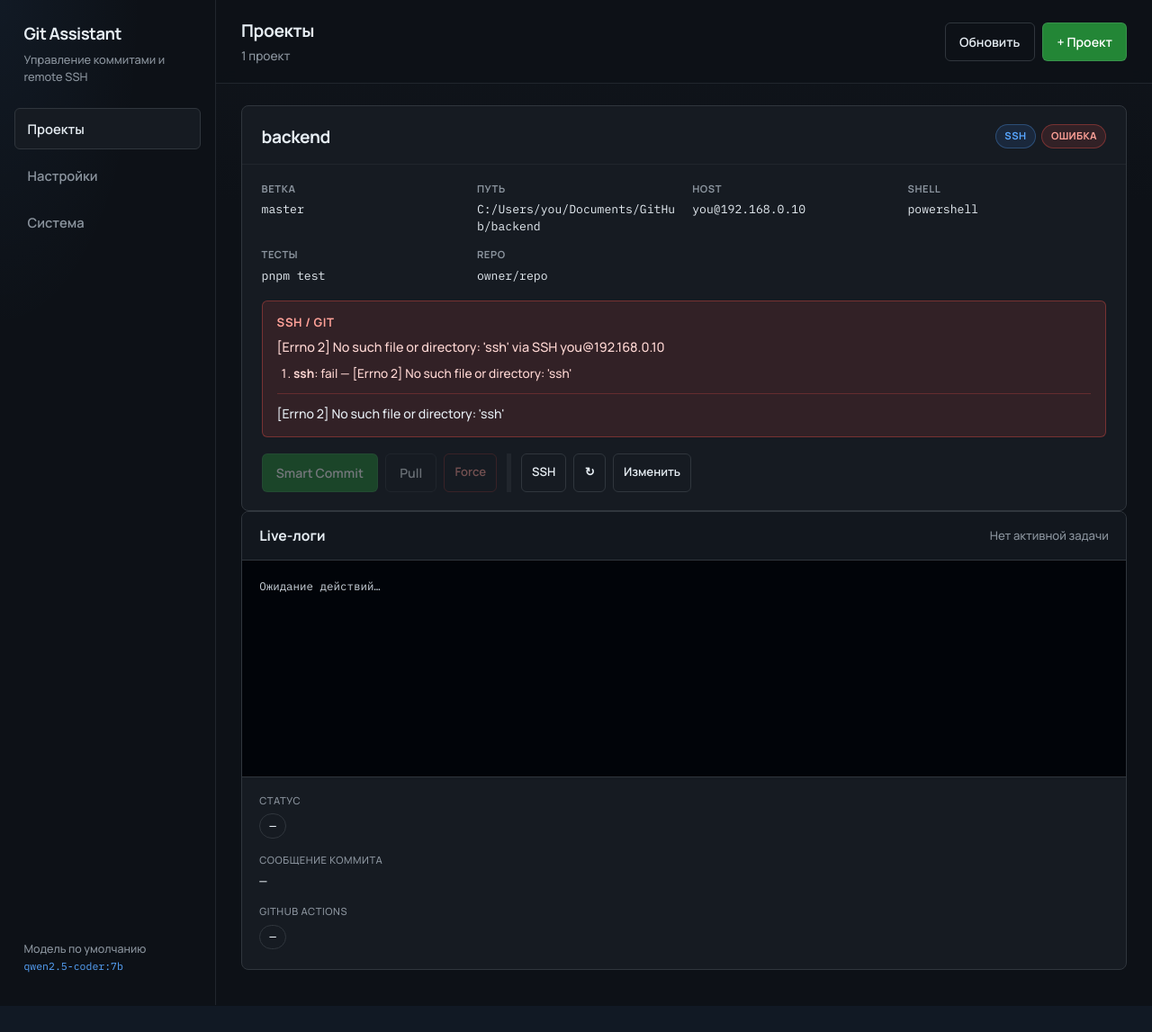
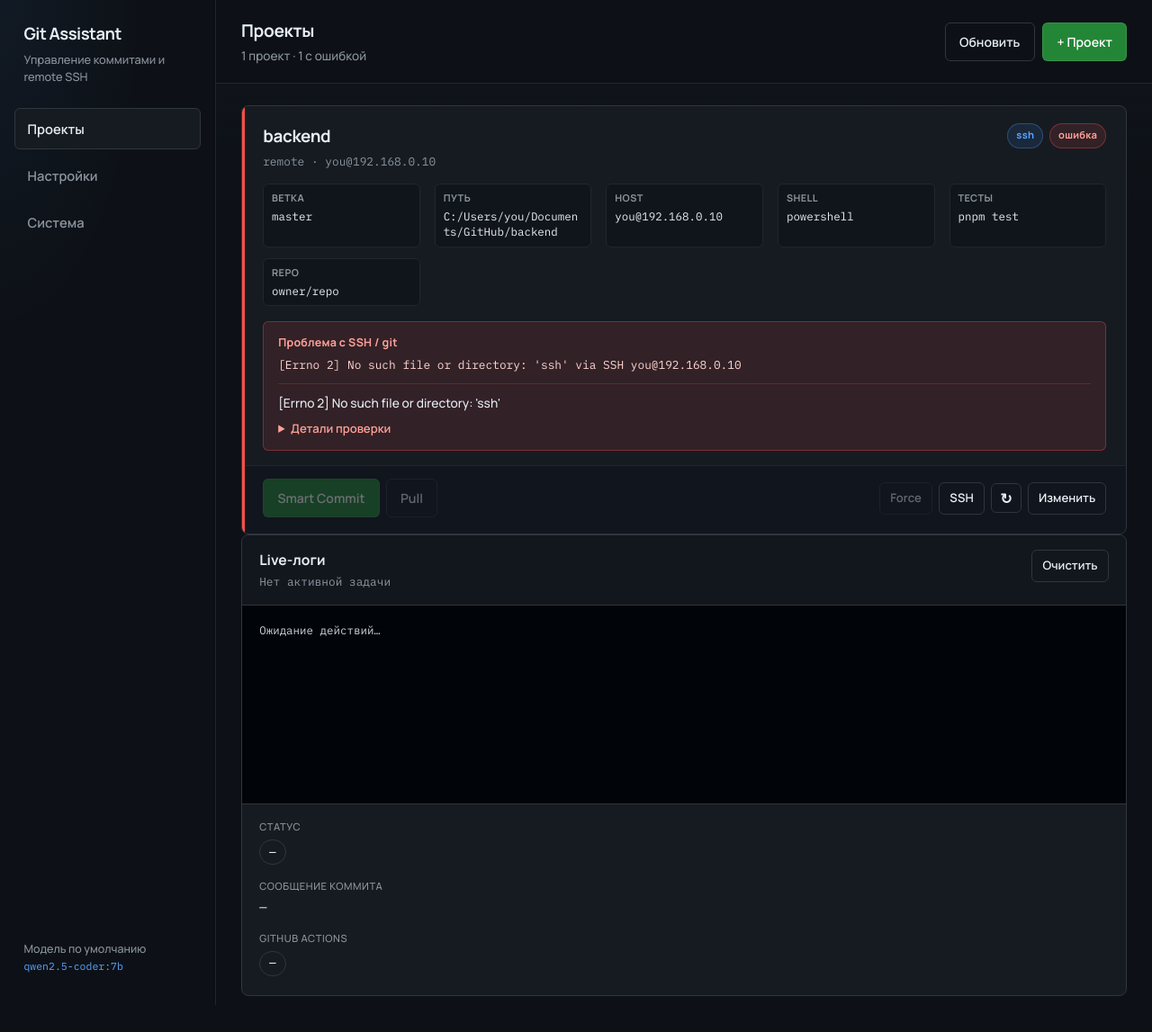
Before and after one commit to Overl1te/git-assistant, a FastAPI app: page / in a window 1280 px wide. Shown: the whole page at 90% size. Before the commit the page ends 1118 px from the top, so only its background shows below. Run offline with FastAPI, Linux system fonts and the light colour scheme; parts of the project's set-up code (start-up, migrations or seed data) failed here and were passed over.

Commit message:
Polish dashboard UX: status accents, skeletons, clearer actions.
Cards show loading shimmer and tone strips; primary vs secondary actions; quieter badges and toast motion.

```diff
--- a/static/style.css
+++ b/static/style.css
@@ -236,45 +240,91 @@ textarea {
   font-size: 0.82rem;
 }
 
+.btn-icon {
+  min-width: 2.1rem;
+  padding-left: 0.55rem;
+  padding-right: 0.55rem;
+  font-size: 1rem;
+  line-height: 1;
+}
+
+#refresh-all.is-spinning {
+  color: var(--blue);
+  border-color: rgba(88, 166, 255, 0.4);
+}
+
+#refresh-all.is-spinning::after {
+  content: "";
+  display: inline-block;
+  width: 0.65rem;
+  height: 0.65rem;
+  margin-left: 0.45rem;
+  border: 2px solid rgba(88, 166, 255, 0.25);
+  border-top-color: var(--blue);
+  border-radius: 50%;
+  animation: spin 0.7s linear infinite;
+  vertical-align: -1px;
+}
+
+@keyframes spin {
+  to { transform: rotate(360deg); }
+}
+
 .projects {
   display: grid;
-  gap: 1.15rem;
+  gap: 1rem;
 }
 
 .card {
+  position: relative;
   background: var(--panel);
   border: 1px solid var(--line);
   border-radius: var(--radius);
   overflow: hidden;
+  animation: cardIn 0.28s ease both;
+  transition: border-color 0.2s ease, box-shadow 0.2s ease;
+}
+
+@keyframes cardIn {
+  from {
+    opacity: 0;
+    transform: translateY(6px);
+  }
+  to {
+    opacity: 1;
+    transform: none;
+  }
+}
+
+.card-accent {
+  position: absolute;
+  left: 0;
+  top: 0;
+  bottom: 0;
+  width: 3px;
+  background: var(--line);
+}
+
+.card.tone-ok .card-accent { background: var(--green); }
+.card.tone-dirty .card-accent { background: var(--amber); }
+.card.tone-error .card-accent { background: var(--red); }
+.card.tone-loading .card-accent {
+  background: linear-gradient(180deg, var(--blue), transparent);
+  animation: accentPulse 1.2s ease-in-out infinite;
+}
+
+@keyframes accentPulse {
+  0%, 100% { opacity: 0.45; }
+  50% { opacity: 1; }
 }
 
 .card.busy {
-  opacity: 0.65;
+  opacity: 0.6;
   pointer-events: none;
 }
 
 .card.probing {
   border-color: rgba(88, 166, 255, 0.35);
-}
-
-.actions-sep {
-  flex: 0 0 0.35rem;
-  width: 1px;
-  align-self: stretch;
-  background: var(--line-soft);
-  margin: 0 0.15rem;
-}
-
-.error-steps {
-  margin: 0.55rem 0 0;
-  padding-left: 1.15rem;
-  color: #ffd7d3;
-  font-size: 0.85rem;
-  line-height: 1.5;
-}
-
-.error-steps li {
-  margin: 0.2rem 0;
 }
 
 .card-head {
@@ -283,15 +333,29 @@ textarea {
   align-items: flex-start;
   justify-content: space-between;
   gap: 0.85rem;
-  padding: 1.2rem 1.35rem 1rem;
-  border-bottom: 1px solid var(--line-soft);
+  padding: 1.15rem 1.35rem 0.95rem 1.45rem;
+}
+
+.card-title-wrap {
+  min-width: 0;
 }
 
 .card-title {
   margin: 0;
-  font-size: 1.2rem;
+  font-size: 1.18rem;
   font-weight: 700;
   letter-spacing: -0.02em;
+}
+
+.card-sub {
+  margin: 0.3rem 0 0;
+  color: var(--muted);
+  font-size: 0.8rem;
+  font-family: var(--mono);
+  overflow: hidden;
+  text-overflow: ellipsis;
+  white-space: nowrap;
+  max-width: min(42rem, 70vw);
 }
 
 .card-badges {
@@ -303,131 +367,80 @@ textarea {
 
 .facts {
   display: grid;
-  grid-template-columns: repeat(auto-fit, minmax(180px, 1fr));
-  gap: 0.85rem 1.15rem;
-  padding: 1.15rem 1.35rem;
+  grid-template-columns: repeat(auto-fit, minmax(160px, 1fr));
+  gap: 0.75rem 1rem;
+  padding: 0 1.35rem 1.05rem 1.45rem;
+}
+
+.skeleton-facts {
+  grid-template-columns: repeat(4, 1fr);
+}
+
+.skel {
+  height: 2.4rem;
+  border-radius: 6px;
+  background: linear-gradient(90deg, var(--line-soft) 0%, #1c2128 50%, var(--line-soft) 100%);
+  background-size: 200% 100%;
+  animation: shimmer 1.1s linear infinite;
+}
+
+@keyframes shimmer {
+  to { background-position: -200% 0; }
 }
 
 .fact {
   min-width: 0;
+  padding: 0.45rem 0.55rem;
+  border-radius: 6px;
+  background: rgba(1, 4, 9, 0.28);
+  border: 1px solid var(--line-soft);
 }
 
 .fact-label {
   color: var(--muted);
-  font-size: 0.7rem;
+  font-size: 0.68rem;
+  letter-spacing: 0.04em;
   text-transform: uppercase;
-  letter-spacing: 0.05em;
   font-weight: 650;
-  margin-bottom: 0.3rem;
+  margin-bottom: 0.2rem;
 }
 
 .fact-value {
   font-family: var(--mono);
-  font-size: 0.82rem;
+  font-size: 0.78rem;
   word-break: break-word;
-  line-height: 1.45;
-}
-
-.alert {
-  margin: 0 1.35rem 1.1rem;
-  padding: 0.9rem 1rem;
-  border-radius: 6px;
-  border: 1px solid rgba(248, 81, 73, 0.35);
-  background: var(--red-bg);
-}
-
-.alert-title {
-  margin: 0 0 0.35rem;
-  font-size: 0.82rem;
-  font-weight: 700;
-  color: #ffa198;
-  text-transform: uppercase;
-  letter-spacing: 0.04em;
-}
-
-.alert-body {
-  margin: 0;
-  color: #ffd7d3;
-  font-size: 0.9rem;
-  line-height: 1.5;
-  word-break: break-word;
-}
-
-.alert-hint {
-  margin: 0.7rem 0 0;
-  padding-top: 0.7rem;
-  border-top: 1px solid rgba(248, 81, 73, 0.25);
-  color: var(--text);
-  font-size: 0.88rem;
-  line-height: 1.55;
-}
-
-.alert-hint code {
-  font-family: var(--mono);
-  font-size: 0.78rem;
-  background: var(--bg1);
-  border: 1px solid var(--line-soft);
-  padding: 0.1rem 0.35rem;
-  border-radius: 4px;
-}
-
-.diag {
-  margin: 0 1.35rem 1.1rem;
-  padding: 0.9rem 1rem;
-  border-radius: 6px;
-  border: 1px solid var(--line);
-  background: var(--panel-2);
-}
-
-.diag.ok {
-  border-color: rgba(63, 185, 80, 0.35);
-  background: var(--green-bg);
-}
-
-.diag.fail {
-  border-color: rgba(248, 81, 73, 0.35);
-  background: var(--red-bg);
-}
-
-.diag h4 {
-  margin: 0 0 0.55rem;
-  font-size: 0.9rem;
-}
-
-.diag ol {
-  margin: 0;
-  padding-left: 1.15rem;
-  font-size: 0.85rem;
-  color: var(--muted);
-}
-
-.diag li {
-  margin: 0.25rem 0;
-}
-
-.diag .hint {
-  margin: 0.65rem 0 0;
-  font-size: 0.88rem;
-  line-height: 1.5;
-}
-
-.card-actions {
-  display: flex;
-  flex-wrap: wrap;
-  gap: 0.5rem;
-  padding: 0 1.35rem 1.25rem;
+  line-height: 1.4;
+  overflow: hidden;
+  display: -webkit-box;
+  -webkit-line-clamp: 2;
+  -webkit-box-orient: vertical;
 }
 
 .badge {
   display: inline-flex;
   align-items: center;
-  padding: 0.28rem 0.6rem;
+  gap: 0.35rem;
+  padding: 0.28rem 0.58rem;
   border-radius: 999px;
   font-size: 0.7rem;
   font-weight: 650;
-  letter-spacing: 0.03em;
-  text-transform: uppercase;
+  letter-spacing: 0.02em;
+  text-transform: lowercase;
   border: 1px solid var(--line);
+}
+
+.pulse-dot {
+  width: 0.45rem;
+  height: 0.45rem;
+  border-radius: 50%;
+  background: var(--blue);
+  box-shadow: 0 0 0 0 rgba(88, 166, 255, 0.55);
+  animation: pulseDot 1.2s ease-out infinite;
+}
+
+@keyframes pulseDot {
+  70% { box-shadow: 0 0 0 0.45rem rgba(88, 166, 255, 0); }
+  100% { box-shadow: 0 0 0 0 rgba(88, 166, 255, 0); }
 }
 
 .badge.dirty {
@@ -470,12 +484,115 @@ textarea {
   color: var(--muted);
 }
 
+.alert {
+  margin: 0 1.35rem 1rem 1.45rem;
+  padding: 0.85rem 1rem;
+  border-radius: 6px;
+  border: 1px solid rgba(248, 81, 73, 0.35);
+  background: var(--red-bg);
+}
+
+.alert-title {
+  margin: 0 0 0.35rem;
+  font-size: 0.78rem;
+  font-weight: 700;
+  color: #ffa198;
+  letter-spacing: 0.02em;
+}
+
+.alert-body {
+  margin: 0;
+  color: #ffd7d3;
+  font-size: 0.88rem;
+  line-height: 1.5;
+  word-break: break-word;
+  font-family: var(--mono);
+  font-size: 0.8rem;
+}
+
+.alert-hint {
+  margin: 0.65rem 0 0;
+  padding-top: 0.65rem;
+  border-top: 1px solid rgba(248, 81, 73, 0.22);
+  color: var(--text);
+  font-size: 0.86rem;
+  line-height: 1.55;
+}
+
+.alert-hint code {
+  font-family: var(--mono);
+  font-size: 0.76rem;
+  background: var(--bg1);
+  border: 1px solid var(--line-soft);
+  padding: 0.1rem 0.35rem;
+  border-radius: 4px;
+}
+
+.error-details {
+  margin-top: 0.55rem;
+  color: #ffd7d3;
+  font-size: 0.82rem;
+}
+
+.error-details summary {
+  cursor: pointer;
+  color: #ffa198;
+  font-weight: 600;
+}
+
+.error-steps {
+  margin: 0.45rem 0 0;
+  padding-left: 1.1rem;
+  line-height: 1.5;
+}
+
+.error-steps li {
+  margin: 0.2rem 0;
+}
+
+.step-ok-yes { color: var(--green); }
+.step-ok-no { color: #ffa198; }
+
+.card-actions {
+  display: flex;
+  flex-wrap: wrap;
+  align-items: center;
+  justify-content: space-between;
+  gap: 0.65rem;
+  padding: 0.85rem 1.35rem 1.15rem 1.45rem;
+  border-top: 1px solid var(--line-soft);
+  background: rgba(1, 4, 9, 0.22);
+}
+
+.actions-primary,
+.actions-secondary {
+  display: flex;
+  flex-wrap: wrap;
+  gap: 0.45rem;
+  align-items: center;
+}
+
+.actions-sep {
+  display: none;
+}
+
 .empty {
   border: 1px dashed var(--line);
   background: var(--panel);
   border-radius: var(--radius);
   padding: 3rem 1.5rem;
   text-align: center;
+}
+
+.empty-icon {
+  width: 3rem;
+  height: 3rem;
+  margin: 0 auto 1rem;
+  border-radius: 10px;
+  border: 1px solid var(--line);
+  background:
+    linear-gradient(135deg, rgba(88, 166, 255, 0.12), transparent 60%),
+    var(--panel-2);
 }
 
 .empty h3 {
@@ -496,6 +613,10 @@ textarea {
   overflow: hidden;
 }
 
+.log-panel .panel-header {
+  align-items: flex-start;
+}
+
 .panel-header {
   display: flex;
   flex-wrap: wrap;
@@ -514,15 +635,18 @@ textarea {
 }
 
 .panel-sub {
+  display: block;
+  margin-top: 0.2rem;
   color: var(--muted);
-  font-size: 0.82rem;
+  font-size: 0.8rem;
+  font-family: var(--mono);
 }
 
 .log-view {
   margin: 0;
   padding: 1.1rem 1.2rem;
-  min-height: 240px;
-  max-height: 420px;
+  min-height: 220px;
+  max-height: 380px;
   overflow: auto;
   font-family: var(--mono);
   font-size: 0.78rem;
--- a/templates/index.html
+++ b/templates/index.html
@@ -43,10 +43,13 @@
         <section class="view" id="view-projects">
           <div class="projects" id="projects"></div>
 
-          <section class="panel" id="log-panel">
+          <section class="panel log-panel" id="log-panel">
             <div class="panel-header">
-              <h3>Live-логи</h3>
-              <span class="panel-sub" id="job-label">Нет активной задачи</span>
+              <div>
+                <h3>Live-логи</h3>
+                <span class="panel-sub" id="job-label">Нет активной задачи</span>
+              </div>
+              <button type="button" class="btn btn-ghost btn-sm" id="clear-log" title="Очистить">Очистить</button>
             </div>
             <pre class="log-view" id="log-view">Ожидание действий…</pre>
             <div class="result-grid" id="result-panel" hidden>
@@ -281,14 +284,25 @@
     });
 
     function badgeFor(p) {
-      if (p.loading) return `<span class="badge running">проверка…</span>`;
+      if (p.loading) {
+        return `<span class="badge running"><span class="pulse-dot"></span>проверка</span>`;
+      }
       if (p.error) return `<span class="badge error">ошибка</span>`;
-      if (p.has_changes) return `<span class="badge dirty">изменения (${p.change_count})</span>`;
+      if (p.has_changes) {
+        return `<span class="badge dirty">${p.change_count} изм.</span>`;
+      }
       return `<span class="badge clean">чисто</span>`;
     }
 
     function healthy(p) {
       return !p.loading && !p.error;
+    }
+
+    function statusTone(p) {
+      if (p.loading) return "tone-loading";
+      if (p.error) return "tone-error";
+      if (p.has_changes) return "tone-dirty";
+      return "tone-ok";
     }
 
     function errorBlockHtml(p) {
@@ -297,37 +311,70 @@
       const diag = p.ssh_diag;
       let steps = "";
       if (diag && diag.steps && diag.steps.length) {
-        steps = `<ol class="error-steps">${diag.steps.map((s) =>
-          `<li><strong>${esc(s.name)}</strong>: ${s.ok ? "ok" : "fail"} — ${esc(s.detail || "")}</li>`
-        ).join("")}</ol>`;
+        steps = `<details class="error-details"><summary>Детали проверки</summary><ol class="error-steps">${diag.steps.map((s) =>
+          `<li><span class="step-ok-${s.ok ? "yes" : "no"}">${s.ok ? "ok" : "fail"}</span> <strong>${esc(s.name)}</strong> — ${esc(s.detail || "")}</li>`
+        ).join("")}</ol></details>`;
       }
-      const title = diag && !diag.ok ? "SSH / git" : "Ошибка";
+      const title = diag && !diag.ok ? "Проблема с SSH / git" : "Ошибка";
       const bodyHint = (diag && diag.hint) || hint;
       return `
         <div class="alert">
           <p class="alert-title">${esc(title)}</p>
           <p class="alert-body">${esc(p.error)}</p>
+          ${bodyHint ? `<p class="alert-hint">${esc(bodyHint)}</p>` : ""}
           ${steps}
-          ${bodyHint ? `<p class="alert-hint">${esc(bodyHint)}</p>` : ""}
         </div>`;
+    }
+
+    function factsHtml(p, cfg) {
+      if (p.loading) {
+        return `
+          <div class="facts skeleton-facts">
+            <div class="skel"></div><div class="skel"></div><div class="skel"></div><div class="skel"></div>
+          </div>`;
+      }
+      const items = [
+        ["Ветка", p.branch || cfg.branch || "—"],
+        ["Путь", p.path],
+      ];
+      if (p.is_remote) {
+        items.push(["Host", p.remote_host]);
+        items.push(["Shell", cfg.remote_shell || "—"]);
+      }
+      items.push(["Тесты", cfg.test_command || "—"]);
+      items.push(["Repo", p.github_repo || "—"]);
+      return `<div class="facts">${items.map(([k, v]) =>
+        `<div class="fact"><div class="fact-label">${esc(k)}</div><div class="fact-value" title="${esc(v)}">${esc(v)}</div></div>`
+      ).join("")}</div>`;
     }
 
     function renderProjects(list) {
       projectsCache = list || [];
       const n = projectsCache.length;
       const probing = projectsCache.some((p) => p.loading);
+      const dirty = projectsCache.filter((p) => !p.loading && !p.error && p.has_changes).length;
+      const broken = projectsCache.filter((p) => !p.loading && p.error).length;
       document.getElementById("view-sub").textContent =
         currentView === "projects"
           ? (n
-              ? `${n} проект${n === 1 ? "" : n < 5 ? "а" : "ов"}${probing ? " · обновляю статусы…" : ""}`
+              ? [
+                  `${n} проект${n === 1 ? "" : n < 5 ? "а" : "ов"}`,
+                  dirty ? `${dirty} с изменениями` : null,
+                  broken ? `${broken} с ошибкой` : null,
+                  probing ? "обновляю…" : null,
+                ].filter(Boolean).join(" · ")
               : "Пока нет проектов")
           : titles[currentView][1];
+
+      const refreshBtn = document.getElementById("refresh-all");
+      if (refreshBtn) refreshBtn.classList.toggle("is-spinning", probing);
 
       if (!projectsCache.length) {
         projectsEl.innerHTML = `
           <div class="empty">
+            <div class="empty-icon" aria-hidden="true"></div>
             <h3>Пока нет проектов</h3>
-            <p>Добавь локальный репозиторий на сервере или remote по SSH с Windows.</p>
+            <p>Добавь локальный репозиторий на сервере или remote по SSH с Windows — дальше статусы и SSH подтянутся сами.</p>
             <button type="button" class="btn btn-primary" id="empty-add">+ Добавить проект</button>
           </div>`;
         document.getElementById("empty-add").onclick = () => openDrawer();
@@ -339,32 +386,37 @@
         const ok = healthy(p);
         const canCommit = ok && p.has_changes;
         const canPull = ok;
+        const hintCommit = p.loading
+          ? "Идёт проверка статуса"
+          : p.error
+            ? "Сначала почини доступ"
+            : (!p.has_changes ? "Нет локальных изменений" : "Тесты → AI commit → push");
         return `
-        <article class="card ${p.loading ? "probing" : ""}" data-project="${esc(p.name)}" id="project-${esc(p.name)}">
+        <article class="card ${statusTone(p)} ${p.loading ? "probing" : ""}" data-project="${esc(p.name)}" id="project-${esc(p.name)}">
+          <div class="card-accent" aria-hidden="true"></div>
           <div class="card-head">
-            <h3 class="card-title">${esc(p.name)}</h3>
+            <div class="card-title-wrap">
+              <h3 class="card-title">${esc(p.name)}</h3>
+              <p class="card-sub">${p.is_remote ? `remote · ${esc(p.remote_host || "")}` : "локальный репозиторий на сервере"}</p>
+            </div>
             <div class="card-badges">
               ${p.is_remote ? `<span class="badge remote">SSH</span>` : `<span class="badge">local</span>`}
               ${badgeFor(p)}
             </div>
           </div>
-          <div class="facts">
-            <div class="fact"><div class="fact-label">Ветка</div><div class="fact-value">${esc(p.branch || cfg.branch || "—")}</div></div>
-            <div class="fact"><div class="fact-label">Путь</div><div class="fact-value">${esc(p.path)}</div></div>
-            ${p.is_remote ? `<div class="fact"><div class="fact-label">Host</div><div class="fact-value">${esc(p.remote_host)}</div></div>` : ""}
-            ${p.is_remote ? `<div class="fact"><div class="fact-label">Shell</div><div class="fact-value">${esc(cfg.remote_shell || "—")}</div></div>` : ""}
-            <div class="fact"><div class="fact-label">Тесты</div><div class="fact-value">${esc(cfg.test_command || "—")}</div></div>
-            <div class="fact"><div class="fact-label">Repo</div><div class="fact-value">${esc(p.github_repo || "—")}</div></div>
-          </div>
+          ${factsHtml(p, cfg)}
           ${errorBlockHtml(p)}
           <div class="card-actions">
-            <button type="button" class="btn btn-primary" data-action="smart-commit" ${canCommit ? "" : "disabled"}>Smart Commit</button>
-            <button type="button" class="btn btn-ghost" data-action="pull" ${canPull ? "" : "disabled"}>Pull</button>
-            <button type="button" class="btn btn-danger btn-sm" data-action="force-commit" ${canCommit ? "" : "disabled"}>Force</button>
-            <span class="actions-sep"></span>
-            ${p.is_remote ? `<button type="button" class="btn btn-ghost btn-sm" data-action="test-ssh">SSH</button>` : ""}
-            <button type="button" class="btn btn-ghost btn-sm" data-action="refresh">↻</button>
-            <button type="button" class="btn btn-ghost btn-sm" data-action="edit">Изменить</button>
+            <div class="actions-primary">
+              <button type="button" class="btn btn-primary" data-action="smart-commit" title="${esc(hintCommit)}" ${canCommit ? "" : "disabled"}>Smart Commit</button>
+              <button type="button" class="btn btn-ghost" data-action="pull" title="git pull --rebase" ${canPull ? "" : "disabled"}>Pull</button>
+            </div>
+            <div class="actions-secondary">
+              <button type="button" class="btn btn-ghost btn-sm" data-action="force-commit" title="Коммит без тестов" ${canCommit ? "" : "disabled"}>Force</button>
+              ${p.is_remote ? `<button type="button" class="btn btn-ghost btn-sm" data-action="test-ssh" title="Проверить SSH">SSH</button>` : ""}
+              <button type="button" class="btn btn-ghost btn-sm btn-icon" data-action="refresh" title="Обновить статус">↻</button>
+              <button type="button" class="btn btn-ghost btn-sm" data-action="edit" title="Изменить проект">Изменить</button>
+            </div>
           </div>
         </article>`;
       }).join("");
@@ -627,6 +679,12 @@
       document.getElementById("test-toggle").textContent = "Показать всё";
     }
 
+    document.getElementById("clear-log").onclick = () => {
+      clearLog();
+      logView.textContent = "Ожидание действий…";
+      jobLabel.textContent = "Нет активной задачи";
+    };
+
     function setBadge(el, text, cls) {
       el.className = "badge " + (cls || "");
       el.textContent = text;
```
Also changed, not shown: other parts of static/style.css (+57 -33 lines).
